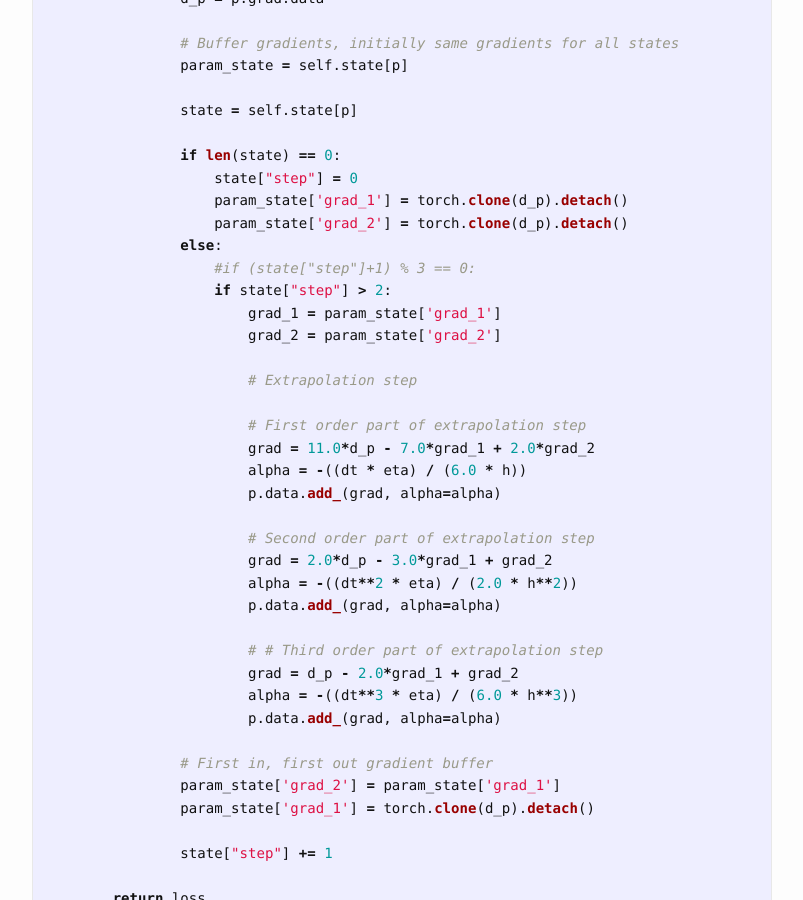
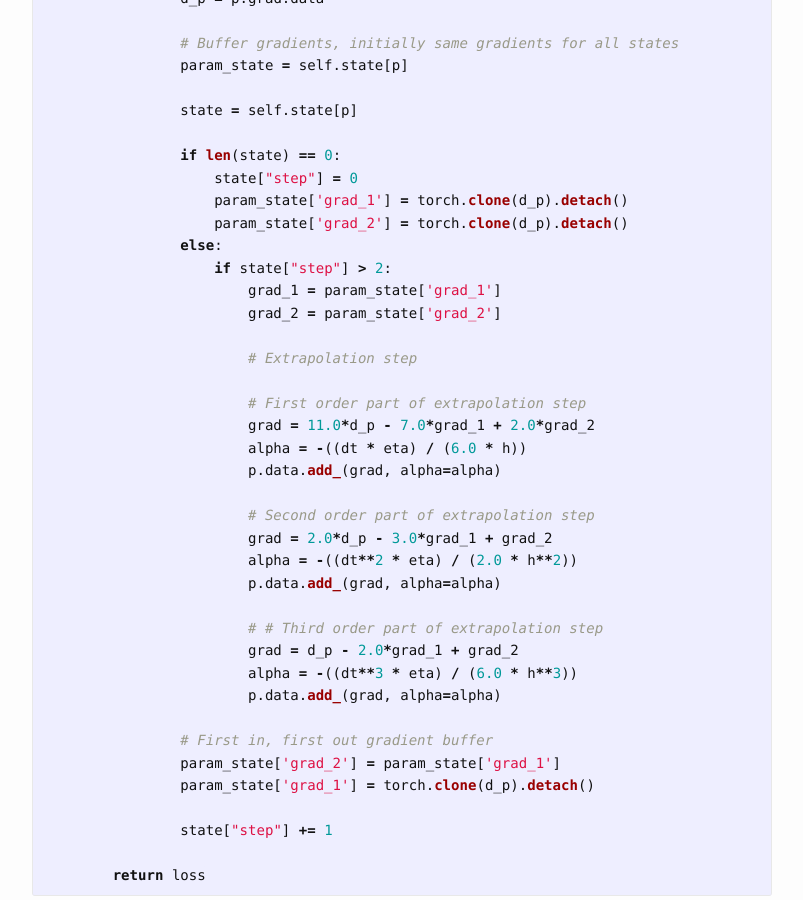
Before and after one commit to kaifishr/kaifishr.github.io, a Jekyll site: the page built from _posts/2021-09-05-weight-extrapolation.md, in a window 1280 px wide and 900 px high, scrolled down 9964 px. Shown: the whole window, without its empty margins (238-1041 px from the left). Built offline with Jekyll 4.4.1, drawn with Linux system fonts in a browser that asks for light colours; formulas are drawn with MathJax 3.

Commit message:
Removed line in pseudo code.

```diff
--- a/_posts/2021-09-05-weight-extrapolation.md
+++ b/_posts/2021-09-05-weight-extrapolation.md
@@ -484,7 +484,6 @@ class Extrapolator(Optimizer):
                     param_state['grad_1'] = torch.clone(d_p).detach()
                     param_state['grad_2'] = torch.clone(d_p).detach()
                 else:
-                    #if (state["step"]+1) % 3 == 0:
                     if state["step"] > 2:
                         grad_1 = param_state['grad_1']
                         grad_2 = param_state['grad_2']
```
